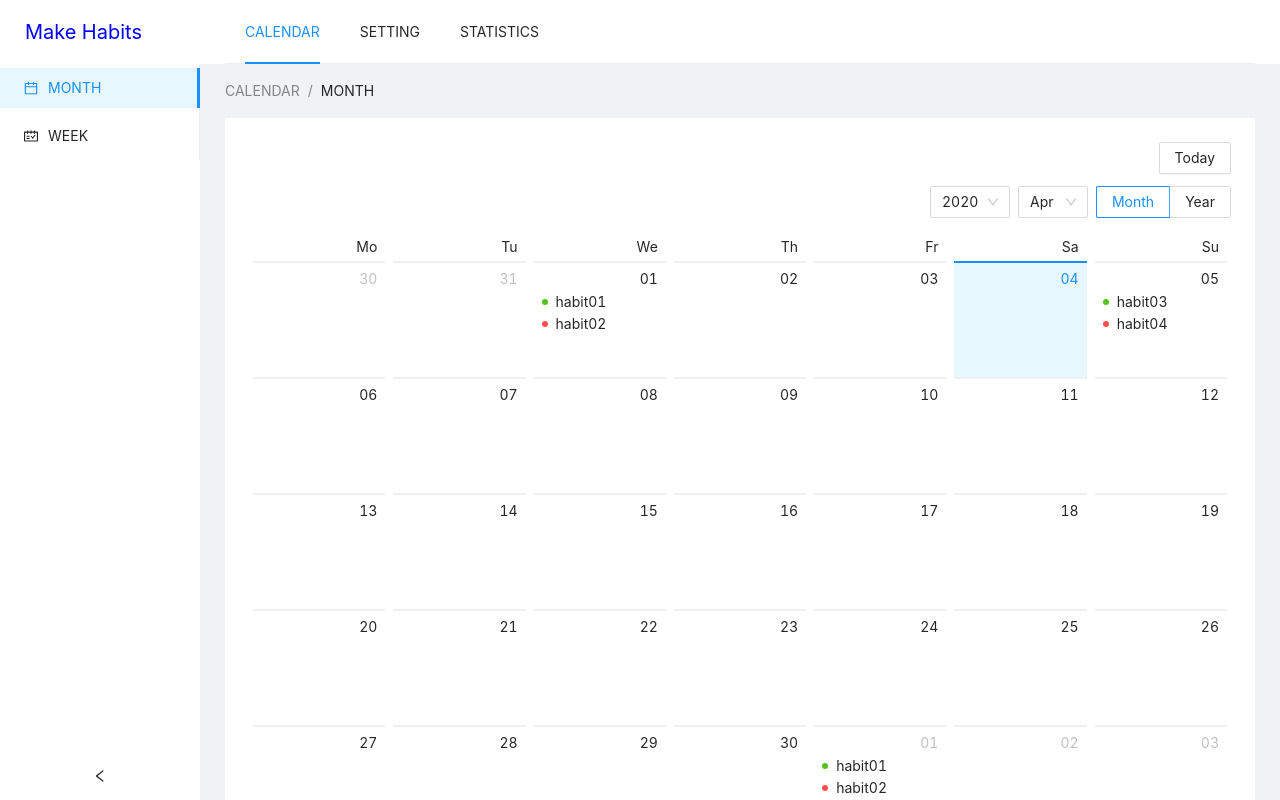
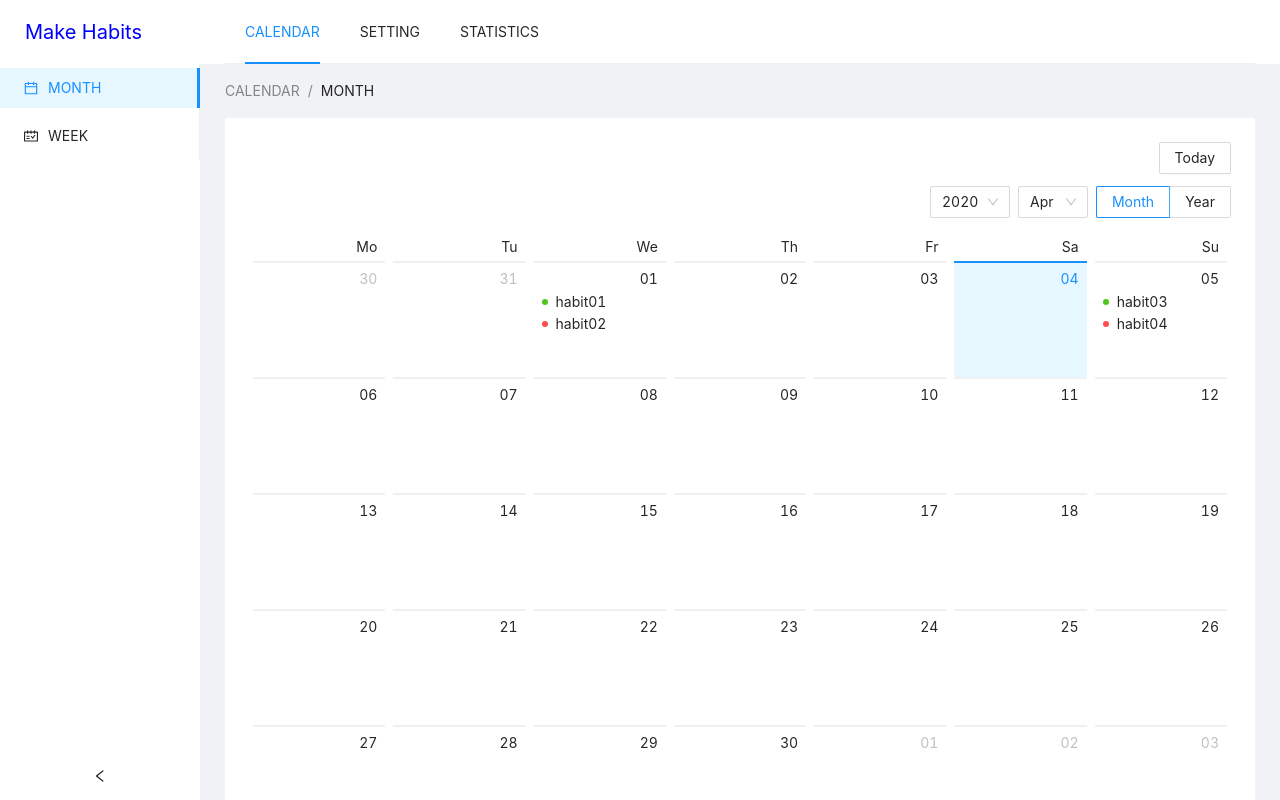
Before and after one commit to stkim77/toy-daily-check, a Next.js app: page /calendar in a window 1280 px wide. Shown: the top 800 px of the page. Built offline with nearby package versions, Linux system fonts and the light colour scheme.

Commit message:
fix calendar mode to 'month'

```diff
--- a/components/monthlyDisplay.tsx
+++ b/components/monthlyDisplay.tsx
@@ -45,7 +45,8 @@ const getDate = (query : ParsedUrlQuery) : moment.Moment => {
   return moment();
 }
 
-const getListData = (value : moment.Moment, data : habitType[][]) : listType[] => {
+const getListData = (displayDate : moment.Moment , value : moment.Moment, data : habitType[][]) : listType[] => {
+  if (compareEqualYearAndMonth(displayDate, value)) {
     const month = value.month();
     const day = value.date();
     console.log(`${month} : ${day}`);
@@ -61,6 +62,7 @@ const getListData = (value : moment.Moment, data : habitType[][]) : listType[] =
           }
       );
       }, nowData);
+    }
   }
 
   return [];
@@ -85,12 +87,13 @@ function MonthlyDisplay ({data} : calendarType) {
         >Today</Button>
       </div>
       <Calendar
+        mode='month'
         value={value}
         disabledDate={currentDate => {
           return !compareEqualYearAndMonth(currentDate, displayDate);
         }}
         dateCellRender={value=>{
-          const listData = getListData(value, data);
+          const listData = getListData(displayDate, value, data);
           return (
             <div>
               <ul style={{padding: 0}}>
```
Lines whose indentation alone changed are shown as unchanged.
